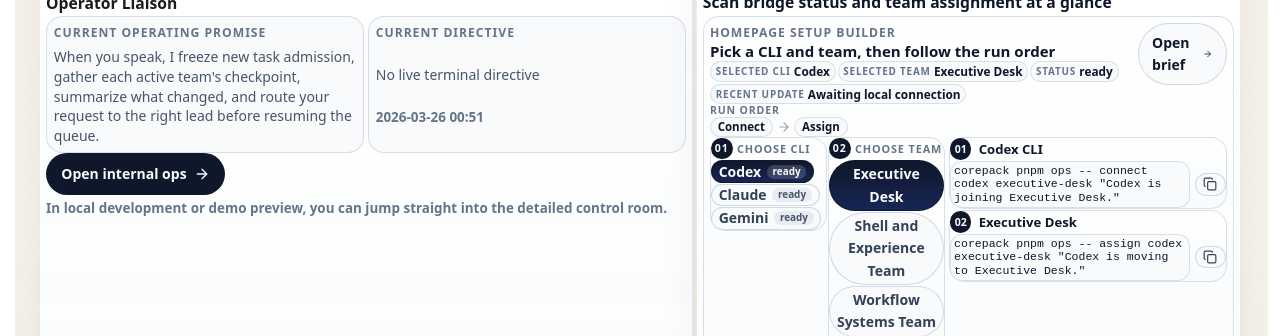
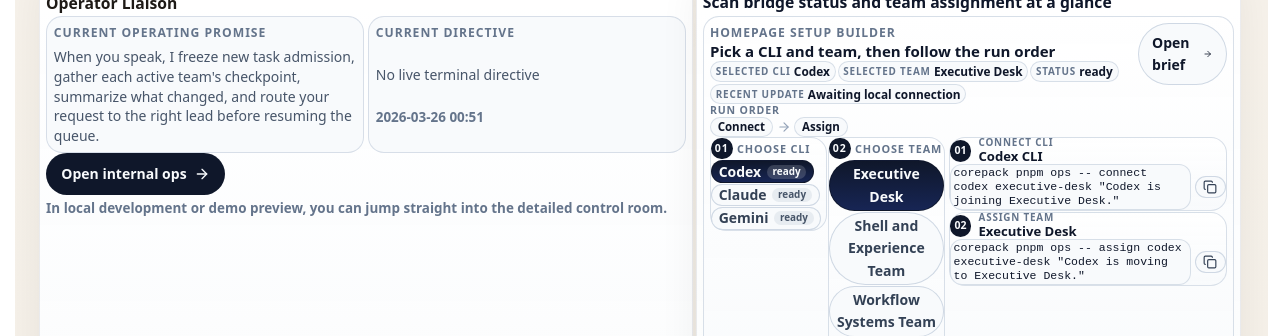
Before and after one commit to GongJae00/research-pages, a Next.js app in the folder apps/web/: page /en in a window 1280 px wide. Shown: the part 1760-2096 px from the top of the page. Built offline with nearby package versions, Linux system fonts and the light colour scheme; no server answers.

Commit message:
Autonomy batch 1489: shell-experience

```diff
--- a/apps/web/src/components/homepage-agent-control-section.module.css
+++ b/apps/web/src/components/homepage-agent-control-section.module.css
@@ -649,8 +649,8 @@
 
 .copyCard {
   display: grid;
-  gap: 0.02rem;
-  padding: 0.01rem;
+  gap: 0.01rem;
+  padding: 0;
 }
 
 .copyMetaRow,
@@ -662,7 +662,18 @@
 }
 
 .commandTitleStack {
+  display: grid;
+  gap: 0.08rem;
   min-width: 0;
+}
+
+.commandEyebrow {
+  color: #64748b;
+  font-size: 0.62rem;
+  font-weight: 700;
+  letter-spacing: 0.08em;
+  line-height: 1;
+  text-transform: uppercase;
 }
 
 .commandTitleLine {
@@ -703,7 +714,7 @@
   display: block;
   flex: 1 1 auto;
   min-width: 0;
-  padding: 0.12rem 0.2rem;
+  padding: 0.1rem 0.18rem;
   border: 1px solid rgba(203, 213, 225, 0.72);
   border-radius: 12px;
   background: rgba(248, 250, 252, 0.92);
--- a/apps/web/src/components/homepage-agent-control-section.tsx
+++ b/apps/web/src/components/homepage-agent-control-section.tsx
@@ -264,7 +264,7 @@ export function HomepageAgentControlSection({
         {
           kind: "connect" as const,
           step: "01",
-          label: copy.connectCommand,
+          label: isKoreanLocale(locale) ? "CLI 연결" : "Connect CLI",
           title: selectedProvider?.label ?? "-",
           command: setupManifest.commands.connect,
           buttonLabel: copy.connectCommand,
@@ -272,7 +272,7 @@ export function HomepageAgentControlSection({
         {
           kind: "assign" as const,
           step: "02",
-          label: copy.assignCommand,
+          label: isKoreanLocale(locale) ? "팀 배정" : "Assign team",
           title: selectedTeam?.name ?? "-",
           command: setupManifest.commands.assign,
           buttonLabel: copy.assignCommand,
@@ -479,6 +479,7 @@ export function HomepageAgentControlSection({
                     <div className={styles.copyTitleGroup}>
                       <span className={styles.commandStep}>{item.step}</span>
                       <div className={styles.commandTitleStack}>
+                        <span className={styles.commandEyebrow}>{item.label}</span>
                         <strong>{item.kind === "connect" ? `${item.title} CLI` : item.title}</strong>
                       </div>
                     </div>
```
